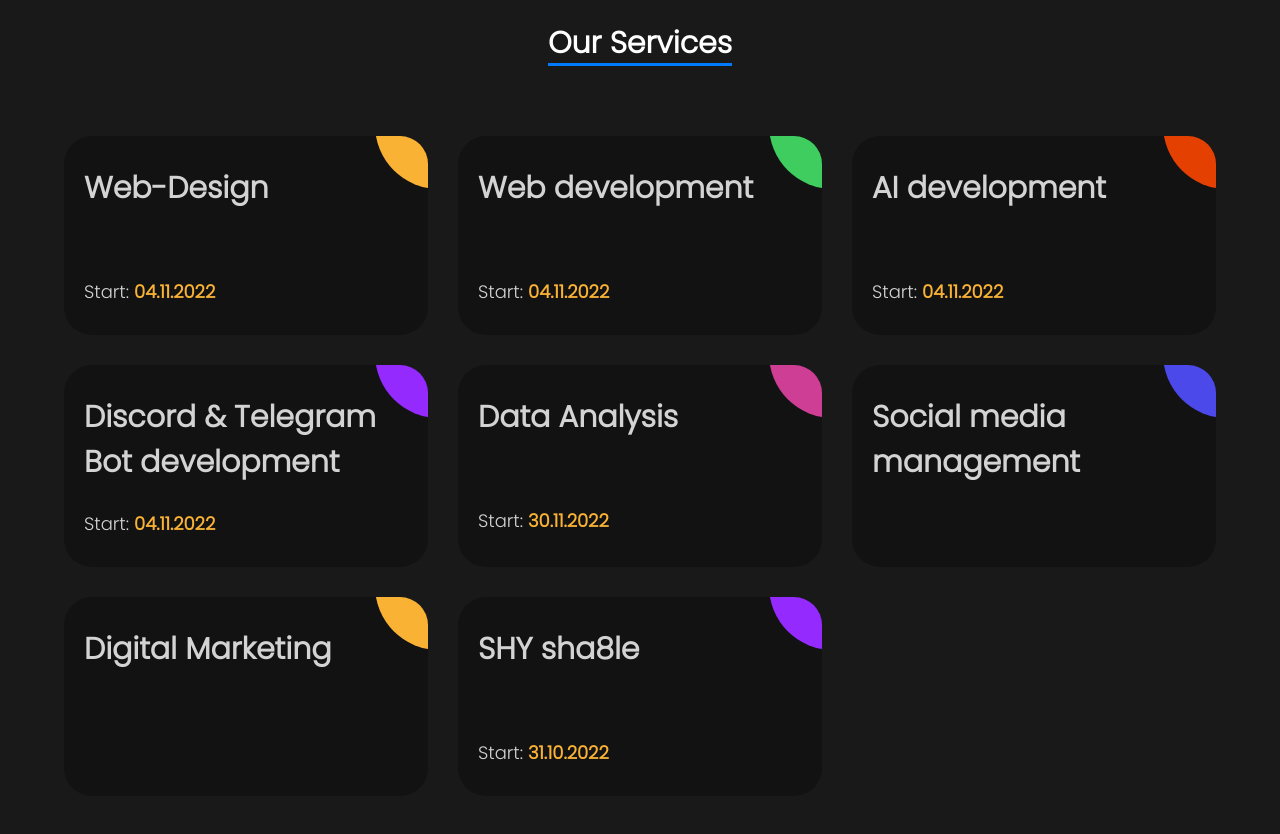
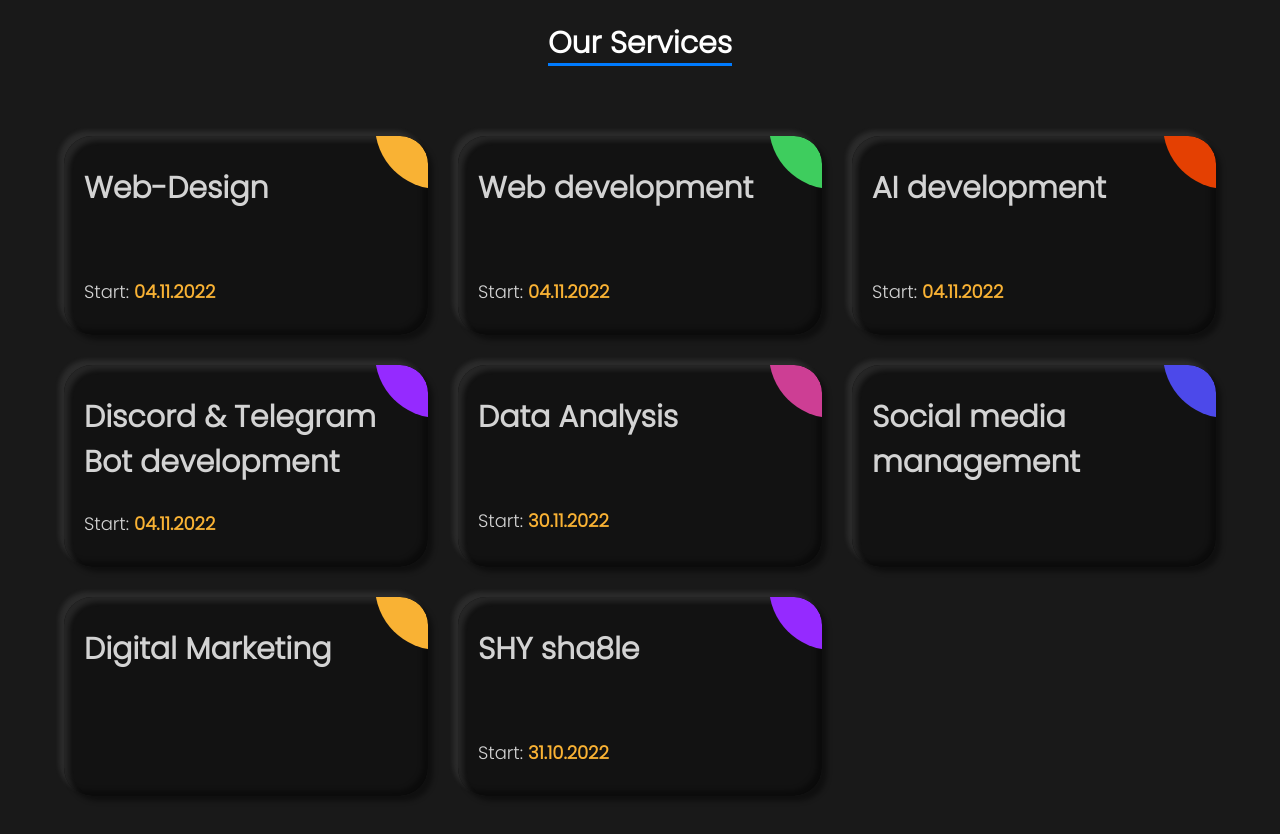
Before and after one commit to ahmd-mhmd/neuron-network, a plain HTML site: page index.html in a window 1280 px wide. Shown: the part 2320-3154 px from the top of the page. Drawn offline with Linux system fonts and the light colour scheme.

Commit message:
added shadows to services

```diff
--- a/style.css
+++ b/style.css
@@ -684,13 +684,18 @@
   overflow: hidden;
   border-radius: 28px;
   max-width: 90vw;
+  box-shadow: 5px 5px 5px rgba(var(--black), 0.4),
+    -5px -5px 5px rgba(var(--light), 0.1);
 }
 
 .services-item_link {
   display: block;
   padding: 30px 20px;
+  border-radius: 28px;
   height: 100%;
   background-color: rgb(var(--very-dark));
+  box-shadow: inset 5px 5px 5px rgba(var(--light), 0.1),
+    inset -5px -5px 5px rgba(var(--black), 0.4);
   overflow: hidden;
   position: relative;
 }
```
